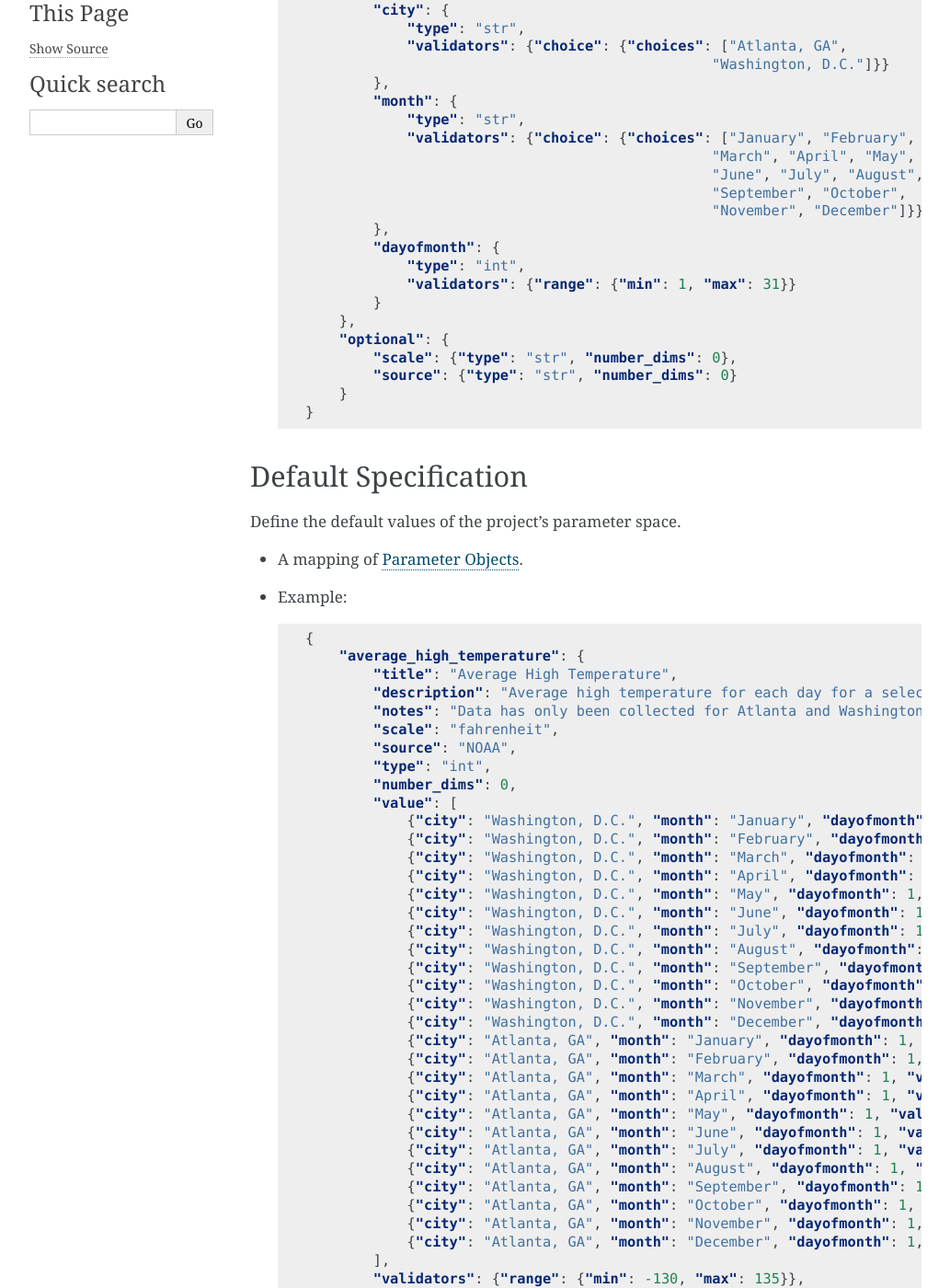
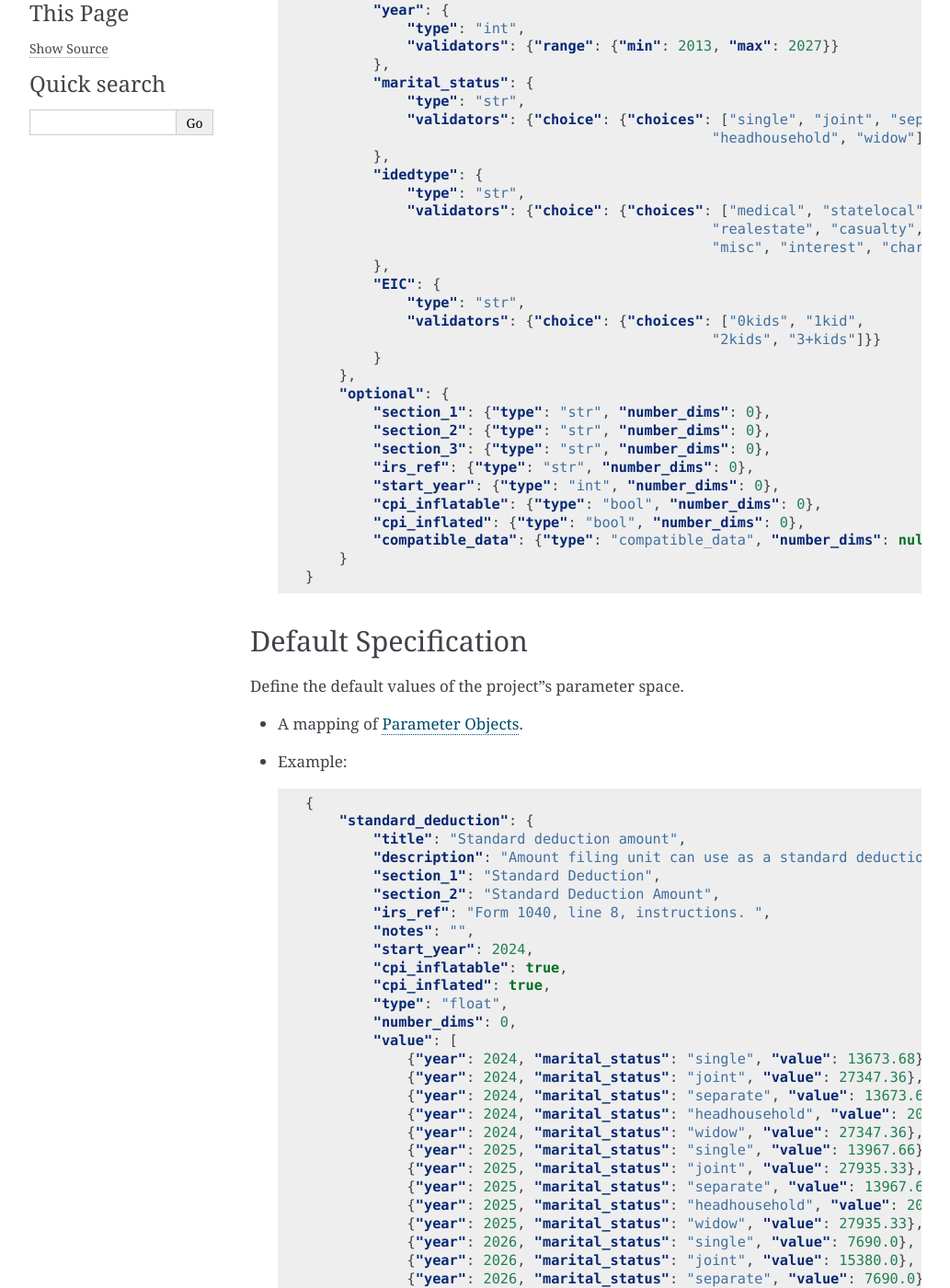
Before and after one commit to PSLmodels/ParamTools, a Sphinx documentation site: the page built from docs/source/spec.rst, in a window 1280 px wide and 1400 px high, scrolled down 444 px. Shown: the whole window at 92% size, without its empty margins (148-1181 px from the left). Built offline with Sphinx 7.4.7, drawn with Linux system fonts in a browser that asks for light colours; some of the changed text lies outside the part shown.

```diff
--- a/docs/source/spec.rst
+++ b/docs/source/spec.rst
@@ -14,123 +14,197 @@ Define the dimensions of the parameter space.
 
    .. code:: json
 
-       {
-           "schema_name": "weather",
-           "dims": {
-               "city": {
-                   "type": "str",
-                   "validators": {"choice": {"choices": ["Atlanta, GA",
-                                                       "Washington, D.C."]}}
-               },
-               "month": {
-                   "type": "str",
-                   "validators": {"choice": {"choices": ["January", "February",
-                                                       "March", "April", "May",
-                                                       "June", "July", "August",
-                                                       "September", "October",
-                                                       "November", "December"]}}
-               },
-               "dayofmonth": {
-                   "type": "int",
-                   "validators": {"range": {"min": 1, "max": 31}}
-               }
-           },
-           "optional": {
-               "scale": {"type": "str", "number_dims": 0},
-               "source": {"type": "str", "number_dims": 0}
-           }
-       }
+        {
+            "schema_name": "policy",
+            "dims": {
+                "year": {
+                    "type": "int",
+                    "validators": {"range": {"min": 2013, "max": 2027}}
+                },
+                "marital_status": {
+                    "type": "str",
+                    "validators": {"choice": {"choices": ["single", "joint", "separate",
+                                                        "headhousehold", "widow"]}}
+                },
+                "idedtype": {
+                    "type": "str",
+                    "validators": {"choice": {"choices": ["medical", "statelocal",
+                                                        "realestate", "casualty",
+                                                        "misc", "interest", "charity"]}}
+                },
+                "EIC": {
+                    "type": "str",
+                    "validators": {"choice": {"choices": ["0kids", "1kid",
+                                                        "2kids", "3+kids"]}}
+                }
+            },
+            "optional": {
+                "section_1": {"type": "str", "number_dims": 0},
+                "section_2": {"type": "str", "number_dims": 0},
+                "section_3": {"type": "str", "number_dims": 0},
+                "irs_ref": {"type": "str", "number_dims": 0},
+                "start_year": {"type": "int", "number_dims": 0},
+                "cpi_inflatable": {"type": "bool", "number_dims": 0},
+                "cpi_inflated": {"type": "bool", "number_dims": 0},
+                "compatible_data": {"type": "compatible_data", "number_dims": null}
+            }
+        }
+
 
 Default Specification
 ---------------------
 
-Define the default values of the project's parameter space.
+Define the default values of the project"s parameter space.
 
 -  A mapping of `Parameter Objects <#parameter-object>`__.
 -  Example:
 
    .. code:: json
 
-       {
-           "average_high_temperature": {
-               "title": "Average High Temperature",
-               "description": "Average high temperature for each day for a selection of cities",
-               "notes": "Data has only been collected for Atlanta and Washington and for only the first of the month.",
-               "scale": "fahrenheit",
-               "source": "NOAA",
-               "type": "int",
-               "number_dims": 0,
-               "value": [
-                   {"city": "Washington, D.C.", "month": "January", "dayofmonth": 1, "value": 43},
-                   {"city": "Washington, D.C.", "month": "February", "dayofmonth": 1, "value": 47},
-                   {"city": "Washington, D.C.", "month": "March", "dayofmonth": 1, "value": 56},
-                   {"city": "Washington, D.C.", "month": "April", "dayofmonth": 1, "value": 67},
-                   {"city": "Washington, D.C.", "month": "May", "dayofmonth": 1, "value": 76},
-                   {"city": "Washington, D.C.", "month": "June", "dayofmonth": 1, "value": 85},
-                   {"city": "Washington, D.C.", "month": "July", "dayofmonth": 1, "value": 89},
-                   {"city": "Washington, D.C.", "month": "August", "dayofmonth": 1, "value": 87},
-                   {"city": "Washington, D.C.", "month": "September", "dayofmonth": 1, "value": 81},
-                   {"city": "Washington, D.C.", "month": "October", "dayofmonth": 1, "value": 69},
-                   {"city": "Washington, D.C.", "month": "November", "dayofmonth": 1, "value": 59},
-                   {"city": "Washington, D.C.", "month": "December", "dayofmonth": 1, "value": 48},
-                   {"city": "Atlanta, GA", "month": "January", "dayofmonth": 1, "value": 53},
-                   {"city": "Atlanta, GA", "month": "February", "dayofmonth": 1, "value": 58},
-                   {"city": "Atlanta, GA", "month": "March", "dayofmonth": 1, "value": 66},
-                   {"city": "Atlanta, GA", "month": "April", "dayofmonth": 1, "value": 73},
-                   {"city": "Atlanta, GA", "month": "May", "dayofmonth": 1, "value": 80},
-                   {"city": "Atlanta, GA", "month": "June", "dayofmonth": 1, "value": 86},
-                   {"city": "Atlanta, GA", "month": "July", "dayofmonth": 1, "value": 89},
-                   {"city": "Atlanta, GA", "month": "August", "dayofmonth": 1, "value": 88},
-                   {"city": "Atlanta, GA", "month": "September", "dayofmonth": 1, "value": 82},
-                   {"city": "Atlanta, GA", "month": "October", "dayofmonth": 1, "value": 74},
-                   {"city": "Atlanta, GA", "month": "November", "dayofmonth": 1, "value": 64},
-                   {"city": "Atlanta, GA", "month": "December", "dayofmonth": 1, "value": 55}
-               ],
-               "validators": {"range": {"min": -130, "max": 135}},
-               "out_of_range_minmsg": "",
-               "out_of_range_maxmsg": "",
-               "out_of_range_action": "warn"
-           },
-           "average_precipitation": {
-               "title": "Average Precipitation",
-               "description": "Average precipitation for a selection of cities by month",
-               "notes": "Data has only been collected for Atlanta and Washington",
-               "scale": "inches",
-               "source": "NOAA",
-               "type": "float",
-               "number_dims": 0,
-               "value": [
-                   {"city": "Washington, D.C.", "month": "January", "value": 3.1},
-                   {"city": "Washington, D.C.", "month": "February", "value": 2.6},
-                   {"city": "Washington, D.C.", "month": "March", "value": 3.5},
-                   {"city": "Washington, D.C.", "month": "April", "value": 3.3},
-                   {"city": "Washington, D.C.", "month": "May", "value": 4.3},
-                   {"city": "Washington, D.C.", "month": "June", "value": 4.3},
-                   {"city": "Washington, D.C.", "month": "July", "value": 4.6},
-                   {"city": "Washington, D.C.", "month": "August", "value": 3.8},
-                   {"city": "Washington, D.C.", "month": "September", "value": 3.9},
-                   {"city": "Washington, D.C.", "month": "October", "value": 3.7},
-                   {"city": "Washington, D.C.", "month": "November", "value": 3},
-                   {"city": "Washington, D.C.", "month": "December", "value": 3.5},
-                   {"city": "Atlanta, GA", "month": "January", "value": 3.6},
-                   {"city": "Atlanta, GA", "month": "February", "value": 3.7},
-                   {"city": "Atlanta, GA", "month": "March", "value": 4.3},
-                   {"city": "Atlanta, GA", "month": "April", "value": 3.5},
-                   {"city": "Atlanta, GA", "month": "May", "value": 3.8},
-                   {"city": "Atlanta, GA", "month": "June", "value": 3.6},
-                   {"city": "Atlanta, GA", "month": "July", "value": 5},
-                   {"city": "Atlanta, GA", "month": "August", "value": 3.8},
-                   {"city": "Atlanta, GA", "month": "September", "value": 3.7},
-                   {"city": "Atlanta, GA", "month": "October", "value": 2.8},
-                   {"city": "Atlanta, GA", "month": "November", "value": 3.6},
-                   {"city": "Atlanta, GA", "month": "December", "value": 4.1}
-               ],
-               "validators": {"range": {"min": 0, "max": 50}},
-               "out_of_range_minmsg": "str",
-               "out_of_range_maxmsg": "str",
-               "out_of_range_action": "stop"
-           }
-       }
+        {
+            "standard_deduction": {
+                "title": "Standard deduction amount",
+                "description": "Amount filing unit can use as a standard deduction.",
+                "section_1": "Standard Deduction",
+                "section_2": "Standard Deduction Amount",
+                "irs_ref": "Form 1040, line 8, instructions. ",
+                "notes": "",
+                "start_year": 2024,
+                "cpi_inflatable": true,
+                "cpi_inflated": true,
+                "type": "float",
+                "number_dims": 0,
+                "value": [
+                    {"year": 2024, "marital_status": "single", "value": 13673.68},
+                    {"year": 2024, "marital_status": "joint", "value": 27347.36},
+                    {"year": 2024, "marital_status": "separate", "value": 13673.68},
+                    {"year": 2024, "marital_status": "headhousehold", "value": 20510.52},
+                    {"year": 2024, "marital_status": "widow", "value": 27347.36},
+                    {"year": 2025, "marital_status": "single", "value": 13967.66},
+                    {"year": 2025, "marital_status": "joint", "value": 27935.33},
+                    {"year": 2025, "marital_status": "separate", "value": 13967.66},
+                    {"year": 2025, "marital_status": "headhousehold", "value": 20951.49},
+                    {"year": 2025, "marital_status": "widow", "value": 27935.33},
+                    {"year": 2026, "marital_status": "single", "value": 7690.0},
+                    {"year": 2026, "marital_status": "joint", "value": 15380.0},
+                    {"year": 2026, "marital_status": "separate", "value": 7690.0},
+                    {"year": 2026, "marital_status": "headhousehold", "value": 11323.0},
+                    {"year": 2026, "marital_status": "widow", "value": 15380.0}],
+                "out_of_range_minmsg": "",
+                "out_of_range_maxmsg": "",
+                "out_of_range_action": "stop",
+                "validators": {
+                    "range": {
+                        "min": 0,
+                        "max": 9e+99
+                    }
+                }
+            },
+            "social_security_tax_rate": {
+                "description": "Social Security FICA rate, including both employer and employee.",
+                "section_1": "Payroll Taxes",
+                "section_2": "Social Security FICA",
+                "irs_ref": "",
+                "notes": "",
+                "start_year": 2026,
+                "cpi_inflatable": false,
+                "cpi_inflated": false,
+                "value": [
+                    {"year": 2024, "value": 0.124},
+                    {"year": 2025, "value": 0.124},
+                    {"year": 2026, "value": 0.124}
+                ],
+                "out_of_range_minmsg": "",
+                "out_of_range_maxmsg": "",
+                "out_of_range_action": "stop",
+                "number_dims": 0,
+                "title": "Social Security payroll tax rate",
+                "type": "float",
+                "validators": {
+                    "range": {
+                        "min": 0,
+                        "max": 1
+                    }
+                }
+            },
+            "ii_bracket_1": {
+                "title": "Personal income (regular/non-AMT/non-pass-through) tax bracket (upper threshold) 1",
+                "description": "Taxable income below this threshold is taxed at tax rate 1.",
+                "section_1": "Personal Income",
+                "section_2": "Regular: Non-AMT, Non-Pass-Through",
+                "irs_ref": "Form 1040, line 44, instruction (Schedule XYZ).",
+                "notes": "",
+                "start_year": 2013,
+                "cpi_inflatable": true,
+                "cpi_inflated": true,
+                "number_dims": 0,
+                "type": "float",
+                "value": [
+                    {"year": 2024, "marital_status": "single", "value": 10853.48},
+                    {"year": 2024, "marital_status": "joint", "value": 21706.97},
+                    {"year": 2024, "marital_status": "separate", "value": 10853.48},
+                    {"year": 2024, "marital_status": "headhousehold", "value": 15496.84},
+                    {"year": 2024, "marital_status": "widow", "value": 21706.97},
+                    {"year": 2025, "marital_status": "single", "value": 11086.83},
+                    {"year": 2025, "marital_status": "joint", "value": 22173.66},
+                    {"year": 2025, "marital_status": "separate", "value": 11086.83},
+                    {"year": 2025, "marital_status": "headhousehold", "value": 15830.02},
+                    {"year": 2025, "marital_status": "widow", "value": 22173.66},
+                    {"year": 2026, "marital_status": "single", "value": 11293.0},
+                    {"year": 2026, "marital_status": "joint", "value": 22585.0},
+                    {"year": 2026, "marital_status": "separate", "value": 11293.0},
+                    {"year": 2026, "marital_status": "headhousehold", "value": 16167.0},
+                    {"year": 2026, "marital_status": "widow", "value": 22585.0}],
+                "out_of_range_minmsg": "",
+                "out_of_range_maxmsg": "for _II_brk2",
+                "out_of_range_action": "stop",
+                "validators": {
+                    "range": {
+                        "min": 0,
+                        "max": "ii_bracket_2"
+                    }
+                }
+            },
+            "ii_bracket_2": {
+                "title": "Personal income (regular/non-AMT/non-pass-through) tax bracket (upper threshold) 2",
+                "description": "Income below this threshold and above tax bracket 1 is taxed at tax rate 2.",
+                "section_1": "Personal Income",
+                "section_2": "Regular: Non-AMT, Non-Pass-Through",
+                "irs_ref": "Form 1040, line 11, instruction (Schedule XYZ).",
+                "notes": "",
+                "start_year": 2013,
+                "cpi_inflatable": true,
+                "cpi_inflated": true,
+                "number_dims": 0,
+                "type": "float",
+                "value":  [
+                    {"year": 2024, "marital_status": "single", "value": 44097.61},
+                    {"year": 2024, "marital_status": "joint", "value": 88195.23},
+                    {"year": 2024, "marital_status": "separate", "value": 44097.61},
+                    {"year": 2024, "marital_status": "headhousehold", "value": 59024.71},
+                    {"year": 2024, "marital_status": "widow", "value": 88195.23},
+                    {"year": 2025, "marital_status": "single", "value": 45045.71},
+                    {"year": 2025, "marital_status": "joint", "value": 90091.43},
+                    {"year": 2025, "marital_status": "separate", "value": 45045.71},
+                    {"year": 2025, "marital_status": "headhousehold", "value": 60293.74},
+                    {"year": 2025, "marital_status": "widow", "value": 90091.43},
+                    {"year": 2026, "marital_status": "single", "value": 45957.0},
+                    {"year": 2026, "marital_status": "joint", "value": 91915.0},
+                    {"year": 2026, "marital_status": "separate", "value": 45957.0},
+                    {"year": 2026, "marital_status": "headhousehold", "value": 61519.0},
+                    {"year": 2026, "marital_status": "widow", "value": 91915.0}],
+                "out_of_range_minmsg": "",
+                "out_of_range_maxmsg": "",
+                "out_of_range_action": "stop",
+                "validators": {
+                    "range": {
+                        "min": "ii_bracket_1",
+                        "max": 9e+99
+                    }
+                }
+            }
+        }
+
 
 Adjustment Schema
 -----------------
@@ -144,22 +218,12 @@ Adjust a given specification.
    .. code:: json
 
        {
-           "average_temperature": [
-               {"city": "Washington, D.C.",
-               "month": "November",
-               "dayofmonth": 1,
-               "value": 60},
-               {"city": "Washington, D.C.",
-               "month": "November",
-               "dayofmonth": 2,
-               "value": 63},
-           ],
-           "average_precipitation": [
-               {"city": "Washington, D.C.",
-               "month": "November",
-               "dayofmonth": 1,
-               "value": 0.2},
-           ]
+            "standard_deduction": [
+                {"year": 2026, "marital_status": "single", "value": 10000.0}
+            ],
+            "social_security_tax_rate": [
+                {"year": 2026, "value": 0.14}
+            ]
        }
 
 JSON Object and Property Definitions
@@ -181,14 +245,11 @@ Dimension object
    .. code:: json
 
        {
-           "month": {
-               "type": "str",
-               "validators": {"choice": {"choices": ["January", "February",
-                                                       "March", "April", "May",
-                                                       "June", "July", "August",
-                                                       "September", "October",
-                                                       "November", "December"]}}
-           },
+            "marital_status": {
+                "type": "str",
+                "validators": {"choice": {"choices": ["single", "joint", "separate",
+                                                    "headhousehold", "widow"]}}
+            }
        }
 
 Optional object
@@ -209,7 +270,7 @@ Optional object
       .. code:: json
 
           {
-              "scale": {"type": "str", "number_dims": 0},
+              "start_year": {"type": "int", "number_dims": 0}
           }
 
    -  Note: `Validator objects <#validator-object>`__ may be defined on
@@ -249,25 +310,50 @@ Parameter object
 
       .. code:: json
 
-          {
-              "title": "Average Precipitation",
-              "description": "Average precipitation for a selection of cities by month",
-              "notes": "Data has only been collected for Atlanta and Washington",
-              "scale": "inches",
-              "source": "NOAA",
-              "type": "float",
-              "number_dims": 0,
-              "value": [
-                  {"city": "Washington, D.C.", "month": "January", "value": 3.1},
-                  {"city": "Washington, D.C.", "month": "February", "value": 2.6},
-                  {"city": "Atlanta, GA", "month": "January", "value": 3.6},
-                  {"city": "Atlanta, GA", "month": "February", "value": 3.7}
-              ],
-              "validators": {"range": {"min": 0, "max": 50}},
-              "out_of_range_minmsg": "str",
-              "out_of_range_maxmsg": "str",
-              "out_of_range_action": "stop"
-          }
+        {
+            "standard_deduction": {
+                "title": "Standard deduction amount",
+                "description": "Amount filing unit can use as a standard deduction.",
+                "section_1": "Standard Deduction",
+                "section_2": "Standard Deduction Amount",
+                "irs_ref": "Form 1040, line 8, instructions. ",
+                "notes": "",
+                "start_year": 2013,
+                "cpi_inflatable": true,
+                "cpi_inflated": true,
+                "type": "float",
+                "number_dims": 0,
+                "value": [
+                    {"year": 2024, "marital_status": "single", "value": 13673.68},
+                    {"year": 2024, "marital_status": "joint", "value": 27347.36},
+                    {"year": 2024, "marital_status": "separate", "value": 13673.68},
+                    {"year": 2024, "marital_status": "headhousehold", "value": 20510.52},
+                    {"year": 2024, "marital_status": "widow", "value": 27347.36},
+                    {"year": 2025, "marital_status": "single", "value": 13967.66},
+                    {"year": 2025, "marital_status": "joint", "value": 27935.33},
+                    {"year": 2025, "marital_status": "separate", "value": 13967.66},
+                    {"year": 2025, "marital_status": "headhousehold", "value": 20951.49},
+                    {"year": 2025, "marital_status": "widow", "value": 27935.33},
+                    {"year": 2026, "marital_status": "single", "value": 7690.0},
+                    {"year": 2026, "marital_status": "joint", "value": 15380.0},
+                    {"year": 2026, "marital_status": "separate", "value": 7690.0},
+                    {"year": 2026, "marital_status": "headhousehold", "value": 11323.0},
+                    {"year": 2026, "marital_status": "widow", "value": 15380.0}],
+                "out_of_range_minmsg": "",
+                "out_of_range_maxmsg": "",
+                "out_of_range_action": "stop",
+                "compatible_data": {
+                    "puf": true,
+                    "cps": true
+                },
+                "validators": {
+                    "range": {
+                        "min": 0,
+                        "max": 9e+99
+                    }
+                }
+            }
+        }
 
 Validator object
 ^^^^^^^^^^^^^^^^
@@ -337,12 +423,12 @@ Value object
 
       .. code:: json
 
-          {
-              "city": "Washington, D.C.",
-              "month": "November",
-              "dayofmonth": 1,
-              "value": 50
-          }
+        {
+            "year": 2026,
+            "marital_status": "single",
+            "value": 7690.0
+        }
+
 
 Properties
 ~~~~~~~~~~
@@ -350,7 +436,7 @@ Properties
 Type property
 ^^^^^^^^^^^^^
 
--  "type": The parameter's data type. Supported types are:
+-  "type": The parameter"s data type. Supported types are:
 
    -  "int": Integer.
    -  "float": Floating point.
@@ -380,7 +466,7 @@ Number-Dimensions property
 
           {
               "number_dims": 0,
-              "value": [{"city": "Washington", "state": "D.C.", "value": 10}]
+              "value": [{"year": 2026, "marital_status": "single", "value": 7690.0}]
           }
 
       Note that "value" is an one-dimensional list.
@@ -389,5 +475,5 @@ Number-Dimensions property
 
           {
               "number_dims": 1,
-              "value": [{"city": "Washington", "state": "D.C.", "value": [38, -77]}]
+              "value": [{"position": "shortstop", "value": ["Derek Jeter", "Andrelton Simmons"]}]
           }
```
Also changed, not shown: README.md (+62 -30 lines), docs/source/readme.rst (+61 -30 lines), 8 other files.
